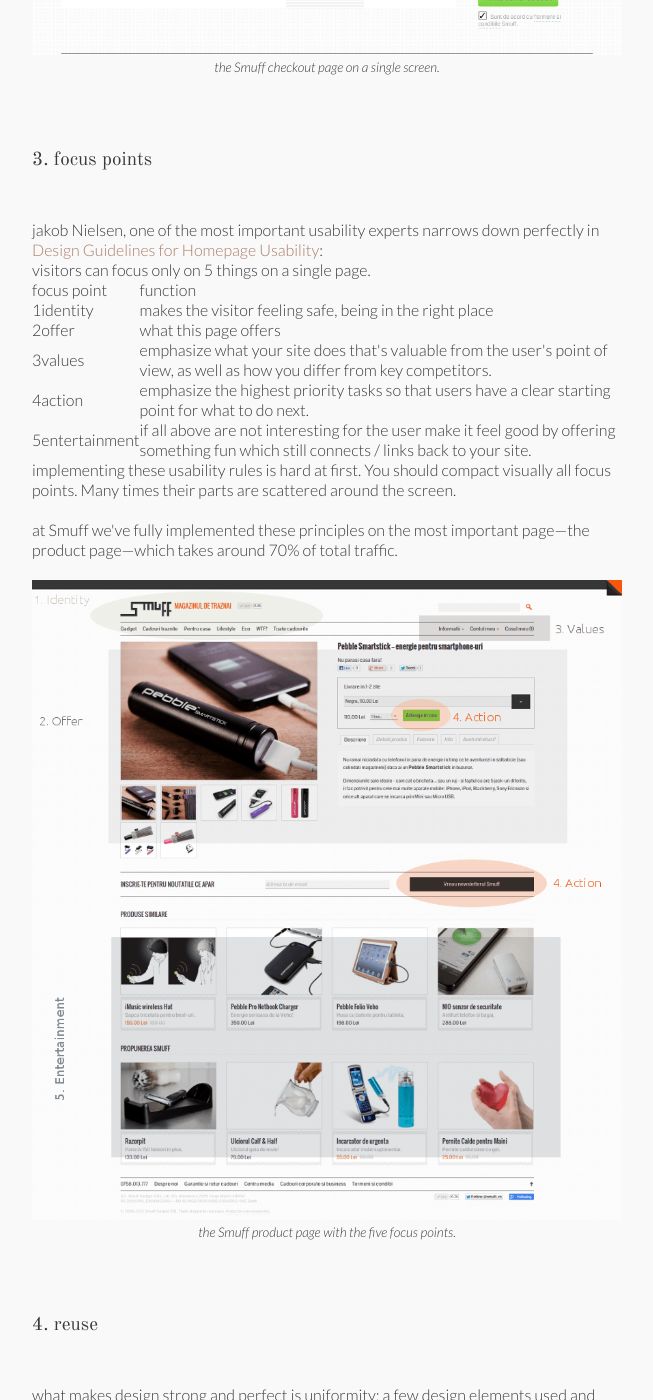
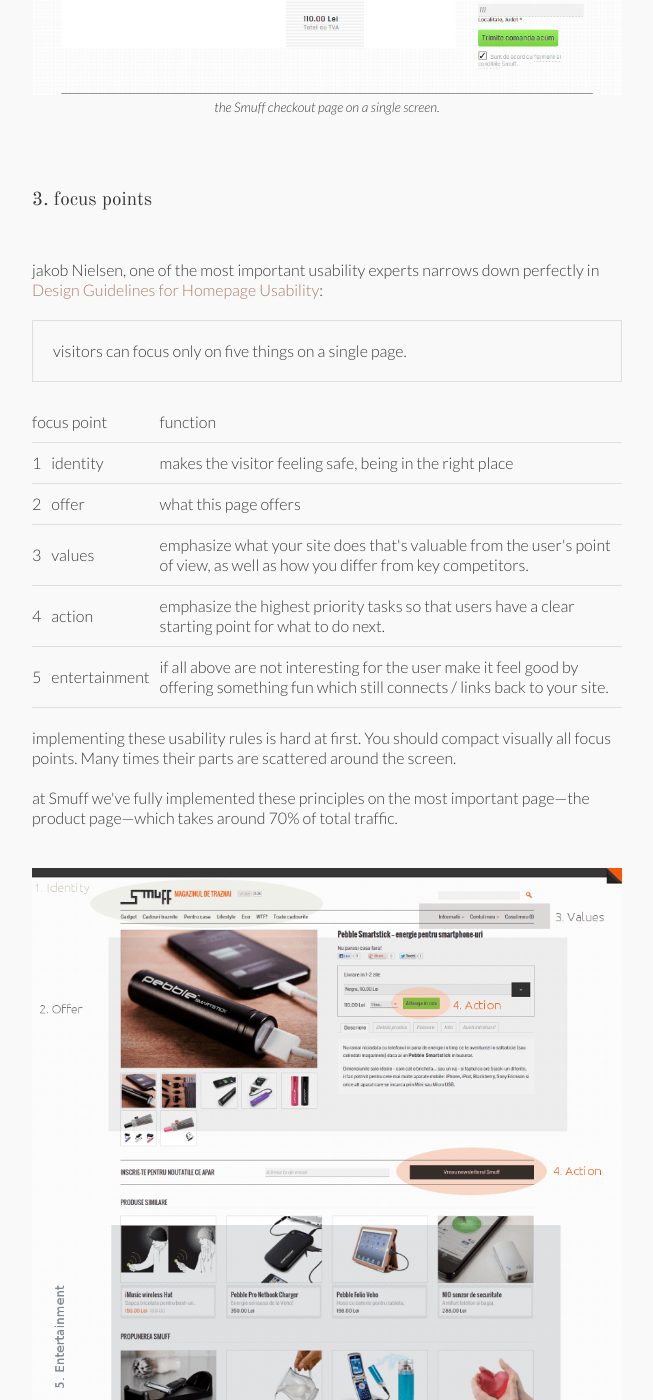
Before and after one commit to metamn/cs2, a Jekyll site: the page built from message/index.html, in a window 1280 px wide and 1400 px high, scrolled down 5713 px. Shown: the whole window, without its empty margins (313-966 px from the left). Built offline with Jekyll 4.4.1, drawn with Linux system fonts in a browser that asks for light colours; nearby versions of some CDN libraries; library files that are not in the unit come from our copies; some of the changed text lies outside the part shown.

Commit message:
Message done

```diff
--- a/assets/screen.css
+++ b/assets/screen.css
@@ -59,12 +59,15 @@
 html body.frontpage main .container article .category { text-align: center; font-style: italic; font-size: smaller; }
 html body.article header, html body.article main, html body.portfolio header, html body.portfolio main { width: 100%; float: left; }
 html body.article header .container, html body.article main .container, html body.portfolio header .container, html body.portfolio main .container { max-width: 36.875em; padding: 0; }
-html body.article main p + p, html body.article main p + figure, html body.article main ol + figure, html body.article main figure + p, html body.portfolio main p + p, html body.portfolio main p + figure, html body.portfolio main ol + figure, html body.portfolio main figure + p { margin-top: 1.25em; }
+html body.article main p + p, html body.article main p + figure, html body.article main ol + figure, html body.article main figure + p, html body.article main table + p, html body.portfolio main p + p, html body.portfolio main p + figure, html body.portfolio main ol + figure, html body.portfolio main figure + p, html body.portfolio main table + p { margin-top: 1.25em; }
 html body.article main figure + figure, html body.portfolio main figure + figure { margin-top: 2.5em; }
 html body.article main figure a:hover, html body.portfolio main figure a:hover { border: none !important; }
 html body.article main figcaption, html body.portfolio main figcaption { text-align: center; font-style: italic; font-size: smaller; }
 html body.article main ol, html body.portfolio main ol { list-style-type: decimal; }
-html body.article main .separator, html body.portfolio main .separator { width: 100%; float: left; margin-bottom: 1.25em; }
+html body.article main .spacer, html body.portfolio main .spacer { width: 100%; float: left; margin-bottom: 1.25em; }
+html body.article main blockquote, html body.portfolio main blockquote { margin: 1.25em 0; padding: 1.25em; border: 1px solid #dfdfdf; width: calc(100% - 2.5em - 2px); }
+html body.article main table, html body.portfolio main table { width: 100%; display: table !important; }
+html body.article main table thead th, html body.article main table tbody td, html body.portfolio main table thead th, html body.portfolio main table tbody td { padding: 0.625em; padding-left: 0; border-bottom: 1px solid #dfdfdf; }
 html body.article main mark, html body.portfolio main mark { color: #f9f9f9; background: #faafaf; padding: 0.15625em 0.3125em; }
 html body.article #about .container, html body.portfolio #about .container { border-top: 1px solid #dfdfdf; padding-top: 5em; margin-top: 5em; }
 html body.portfolio main article { width: 100%; float: left; }
--- a/message/index.html
+++ b/message/index.html
@@ -48,7 +48,7 @@
   </figure>
 
 
-  <h3>the Smuff Product Thumb</h3>
+  <h3>the smuff product thumb</h3>
 
   <ol>
     <li>does it look interesting? Unique?</li>
@@ -145,7 +145,7 @@
     jakob Nielsen, one of the most important usability experts narrows down perfectly in <a href="http://www.nngroup.com/articles/113-design-guidelines-homepage-usability/">Design Guidelines for Homepage Usability</a>:
 
     <blockquote>
-      visitors can focus only on 5 things on a single page.
+      visitors can focus only on five things on a single page.
     </blockquote>
   </p>
 
```
Also changed, not shown: assets/typography.scss (+20 -2 lines), 3 other files.
